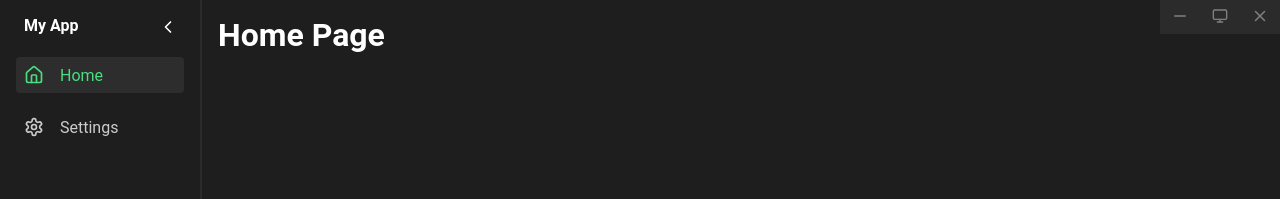
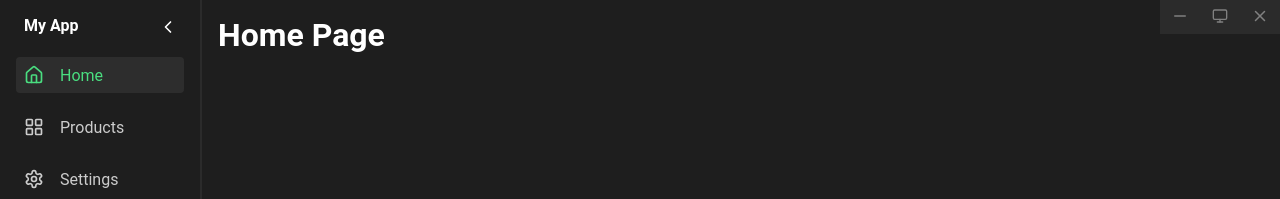
Before and after one commit to brighton404/Electron-app-template, a React (Vite) app: page / in a window 1280 px wide. Shown: the top 199 px of the page. Built offline with nearby package versions, Linux system fonts and the light colour scheme.

Commit message:
linked products page to the sidebar

```diff
--- a/src/renderer/components/sidebar.tsx
+++ b/src/renderer/components/sidebar.tsx
@@ -1,10 +1,11 @@
 import React, { useState } from 'react';
-import { Home, Settings, ChevronLeft, ChevronRight } from 'lucide-react';
+import { Home, Settings, ChevronLeft, ChevronRight, LayoutGrid } from 'lucide-react';
 import { NavLink } from 'react-router-dom';
 import Tooltip from "./tooltip";
 
 const navItems = [
   { to: '/', icon: <Home size={20} />, label: 'Home' },
+  { to: '/products', icon: <LayoutGrid size={20} />, label: 'Products' },
   { to: '/settings', icon: <Settings size={20} />, label: 'Settings' },
 ];
 
```
